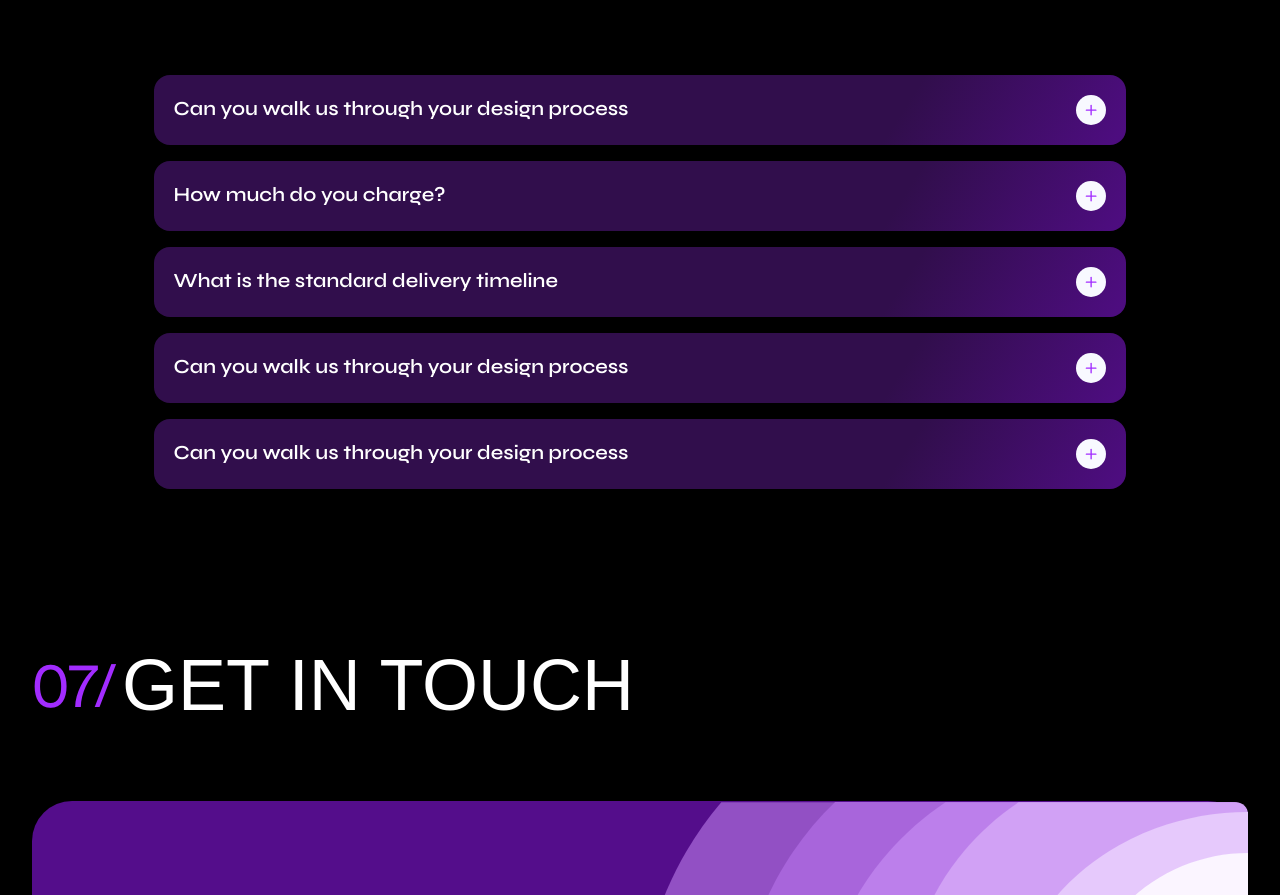
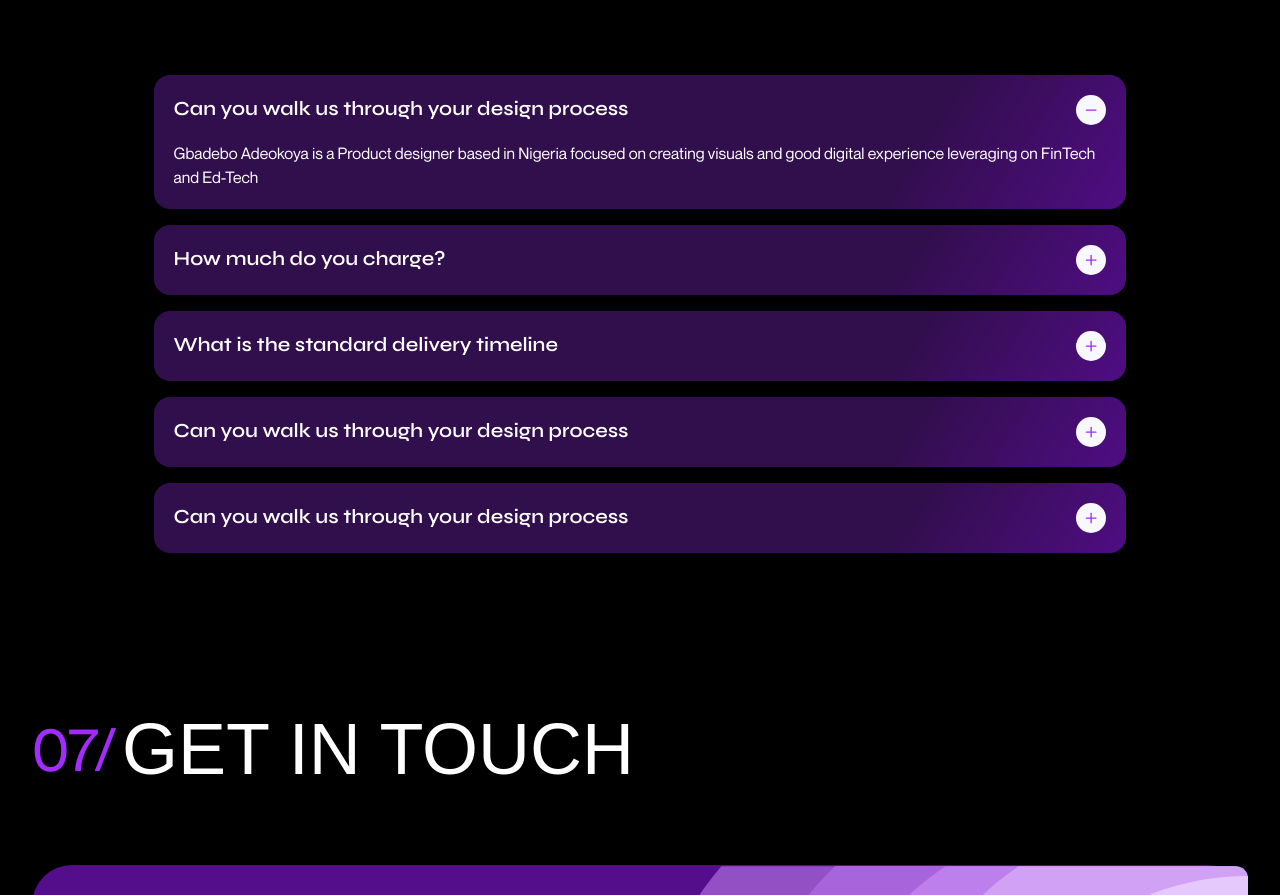
Before and after one commit to emmeax/yinka_design, a React (Vite) app: page / in a window 1280 px wide. Shown: the part 7786-8681 px from the top of the page. Built offline with nearby package versions, Linux system fonts and the light colour scheme; a web font is replaced by a local one.

Commit message:
style: accrodion trigger transition

```diff
--- a/src/component/Faq.jsx
+++ b/src/component/Faq.jsx
@@ -34,12 +34,17 @@ const AccordionItem = ({ question, answer, isOpen, onClick }) => {
                 onClick={onClick}
             >
                 <h3 className="text-xl font-syne font-semibold">{question}</h3>
-                <div className="shrink-0 size-[30px] grid place-content-center rounded-full bg-[#F8F9FF] text-primary">
-                    {isOpen ? (
-                        <Minus className="size-[16.25px]" />
-                    ) : (
-                        <Plus className="size-[16.25px]" />
-                    )}
+                <div className="shrink-0 size-[30px] relative flex justify-center items-center rounded-full bg-[#F8F9FF] text-primary">
+                    <Minus
+                        className={cn("opacity-0 invisible size-[16.25px] absolute transition-all duration-300 ease-in-out", {
+                            "opacity-100 visible": isOpen,
+                        })}
+                    />
+                    <Plus
+                        className={cn("opacity-0 invisible size-[16.25px] absolute transition-all duration-300 ease-in-out", {
+                            "opacity-100 visible": !isOpen,
+                        })}
+                    />
                 </div>
             </div>
             <div
@@ -59,7 +64,7 @@ const AccordionItem = ({ question, answer, isOpen, onClick }) => {
 };
 
 const Faq = () => {
-    const [openIndex, setOpenIndex] = useState(null);
+    const [openIndex, setOpenIndex] = useState(0);
 
     const handleClick = (index) => {
         setOpenIndex(openIndex === index ? null : index);
```
